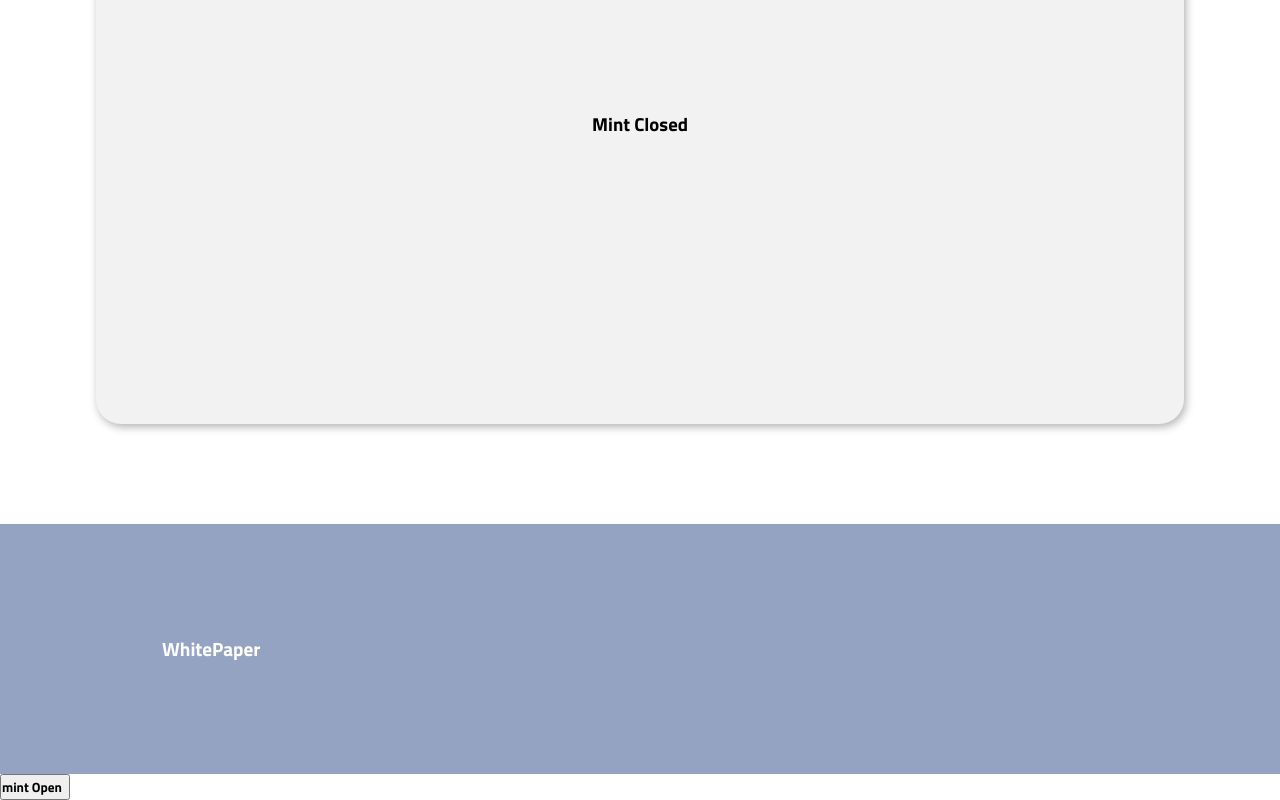
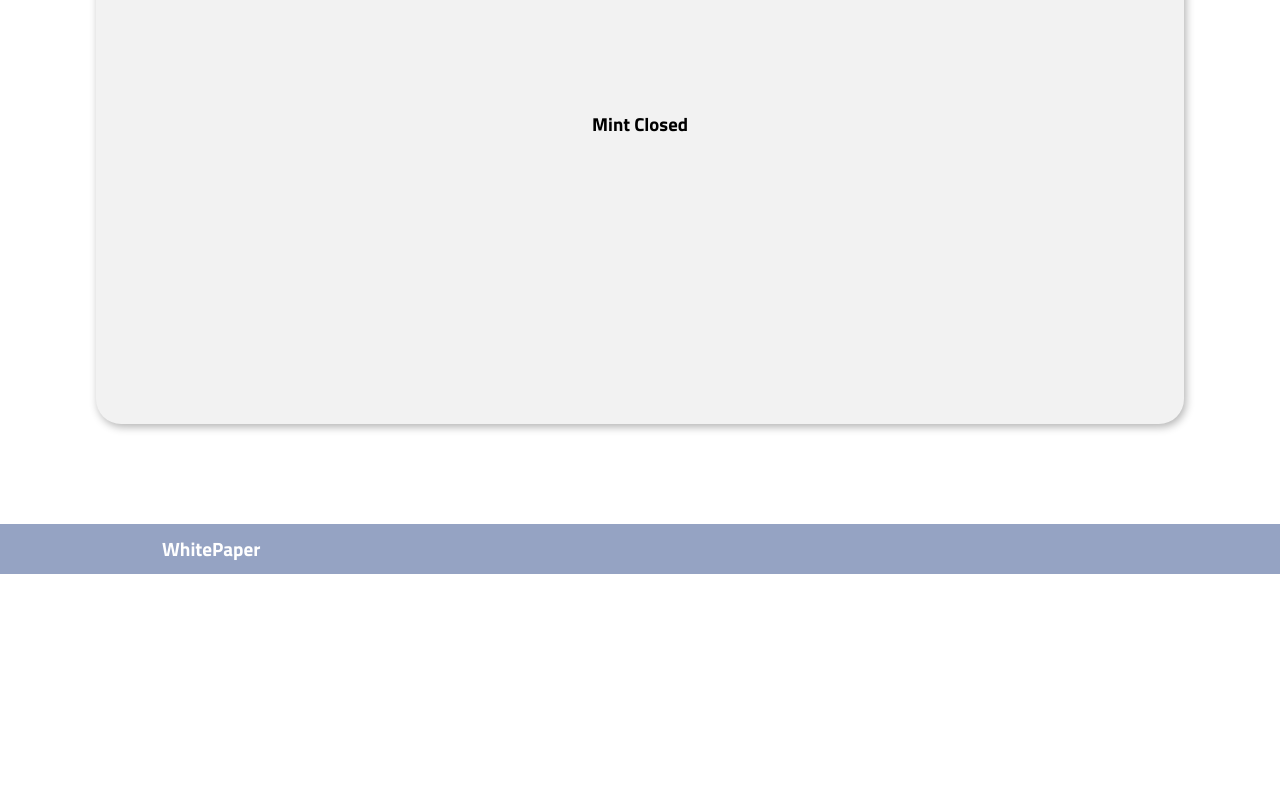
Before and after one commit to jw418/Meta-Trader-Society, a React (Create React App) app in the folder client/: page / in a window 1280 px wide. Shown: the part 1077-1877 px from the top of the page. After the commit the page ends 1651 px from the top, so only its background shows below. Built offline with nearby package versions, Linux system fonts and the light colour scheme.

Commit message:
update front

```diff
--- a/client/src/App.js
+++ b/client/src/App.js
@@ -274,7 +274,7 @@ const App = () => {
       </div>
       {nftBalance >= 1 && <DisplayNFT nftInfos={nftWallet} />}
       <Footer />
-      <button onClick={mintOpen}>mint Open</button>
+      {/* <button onClick={mintOpen}>mint Open</button> */}
     </>
   );
 };
--- a/client/src/styles/components/footer.scss
+++ b/client/src/styles/components/footer.scss
@@ -1,5 +1,5 @@
 .footer_div {
-  height: 250px;
+  height: 50px;
   background-color: rgba(0, 35, 111, 0.414);
   display: grid;
   grid-template-columns: 33% 33% 33%;
```
